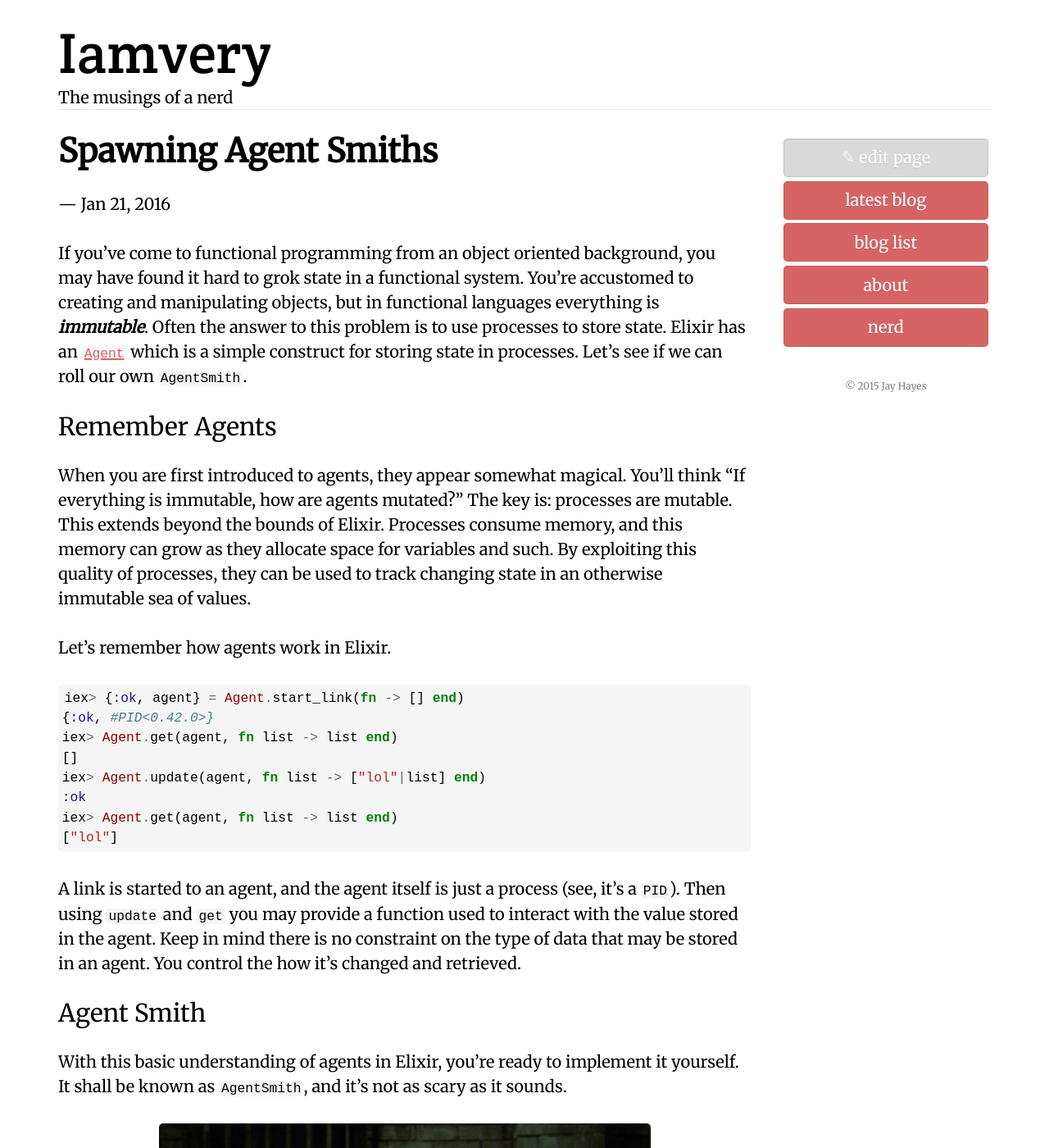
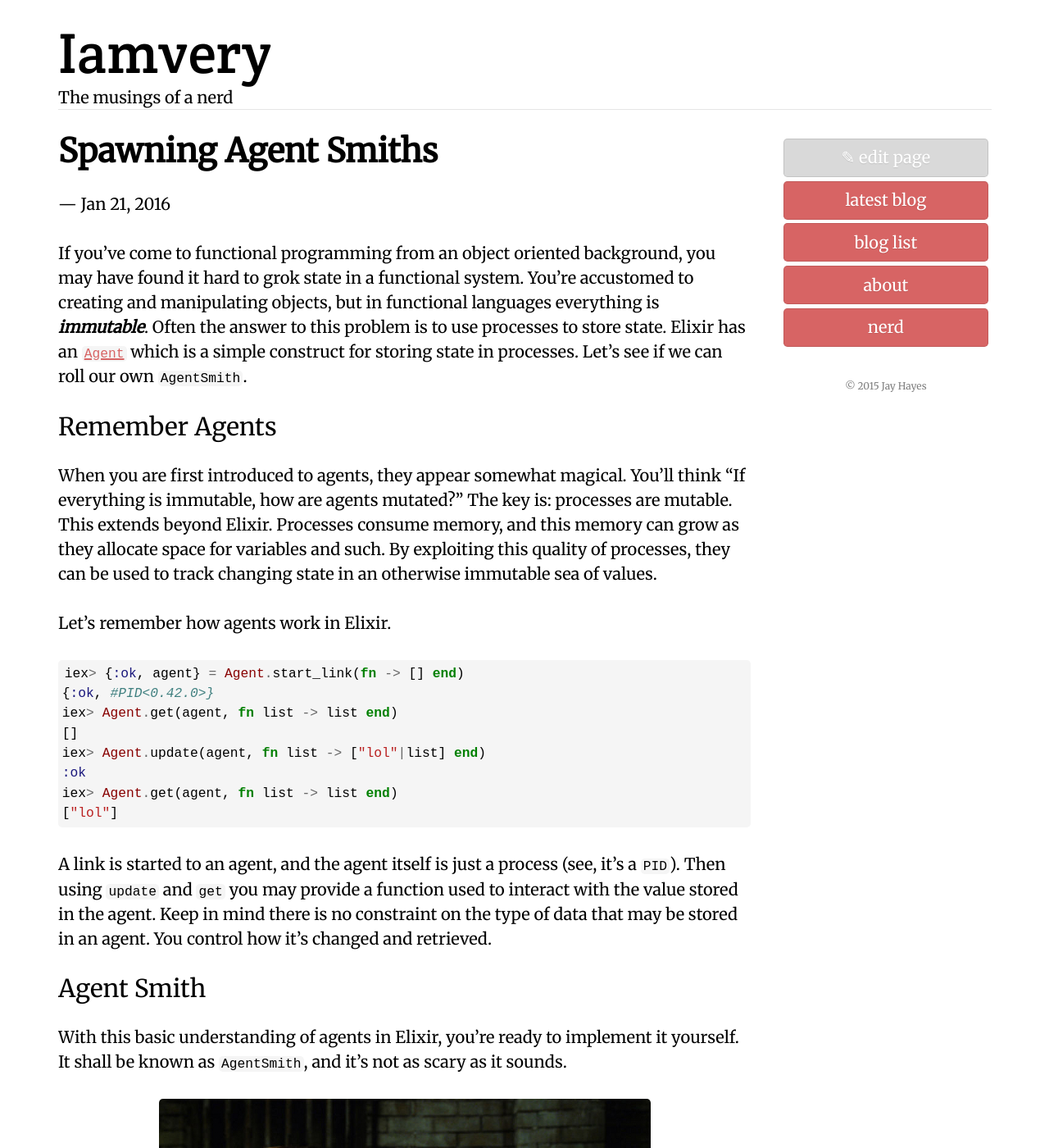
Before and after one commit to iamvery/iamvery.github.com, a Jekyll site: the page built from _posts/2016-01-21-spawning-agent-smiths.markdown, in a window 1280 px wide and 1400 px high. Shown: the whole window at 82% size. Built offline with Jekyll 4.4.1, drawn with Linux system fonts in a browser that asks for light colours; comment, search, counter and statistics services are not loaded; some of the changed text lies outside the part shown.

Commit message:
Fix some wording

```diff
--- a/_posts/2016-01-21-spawning-agent-smiths.markdown
+++ b/_posts/2016-01-21-spawning-agent-smiths.markdown
@@ -17,7 +17,7 @@ Let's see if we can roll our own `AgentSmith`.
 When you are first introduced to agents, they appear somewhat magical.
 You'll think "If everything is immutable, how are agents mutated?"
 The key is: processes are mutable.
-This extends beyond the bounds of Elixir.
+This extends beyond Elixir.
 Processes consume memory, and this memory can grow as they allocate space for variables and such.
 By exploiting this quality of processes, they can be used to track changing state in an otherwise immutable sea of values.
 
@@ -37,7 +37,7 @@ iex> Agent.get(agent, fn list -> list end)
 A link is started to an agent, and the agent itself is just a process (see, it's a `PID`).
 Then using `update` and `get` you may provide a function used to interact with the value stored in the agent.
 Keep in mind there is no constraint on the type of data that may be stored in an agent.
-You control the how it's changed and retrieved.
+You control how it's changed and retrieved.
 
 ## Agent Smith
 
```
Also changed, not shown: other parts of _posts/2016-01-21-spawning-agent-smiths.markdown (+1 -1 lines).
